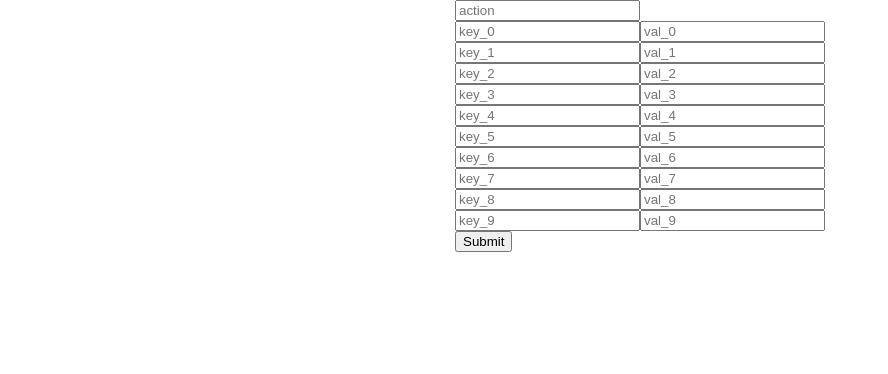
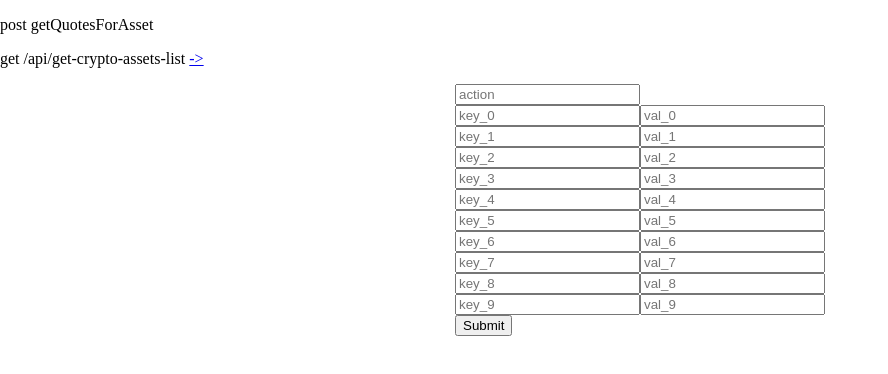
Before and after one commit to Storm8719/invest-node-backend, a website: page views/index.html in a window 1280 px wide. Shown: the whole page, without its empty margins (0-888 px from the left). Drawn offline with nearby package versions, Linux system fonts and the light colour scheme.

Commit message:
Update index.html

```diff
--- a/views/index.html
+++ b/views/index.html
@@ -15,6 +15,10 @@
     }
 </style>
 <body>
+<div>
+    <p>post getQuotesForAsset</p>
+    <p>get /api/get-crypto-assets-list <a href="/api/get-crypto-assets-list" target="_blank">-></a></p>
+</div>
 <div id="main">
 
 </div>
```
